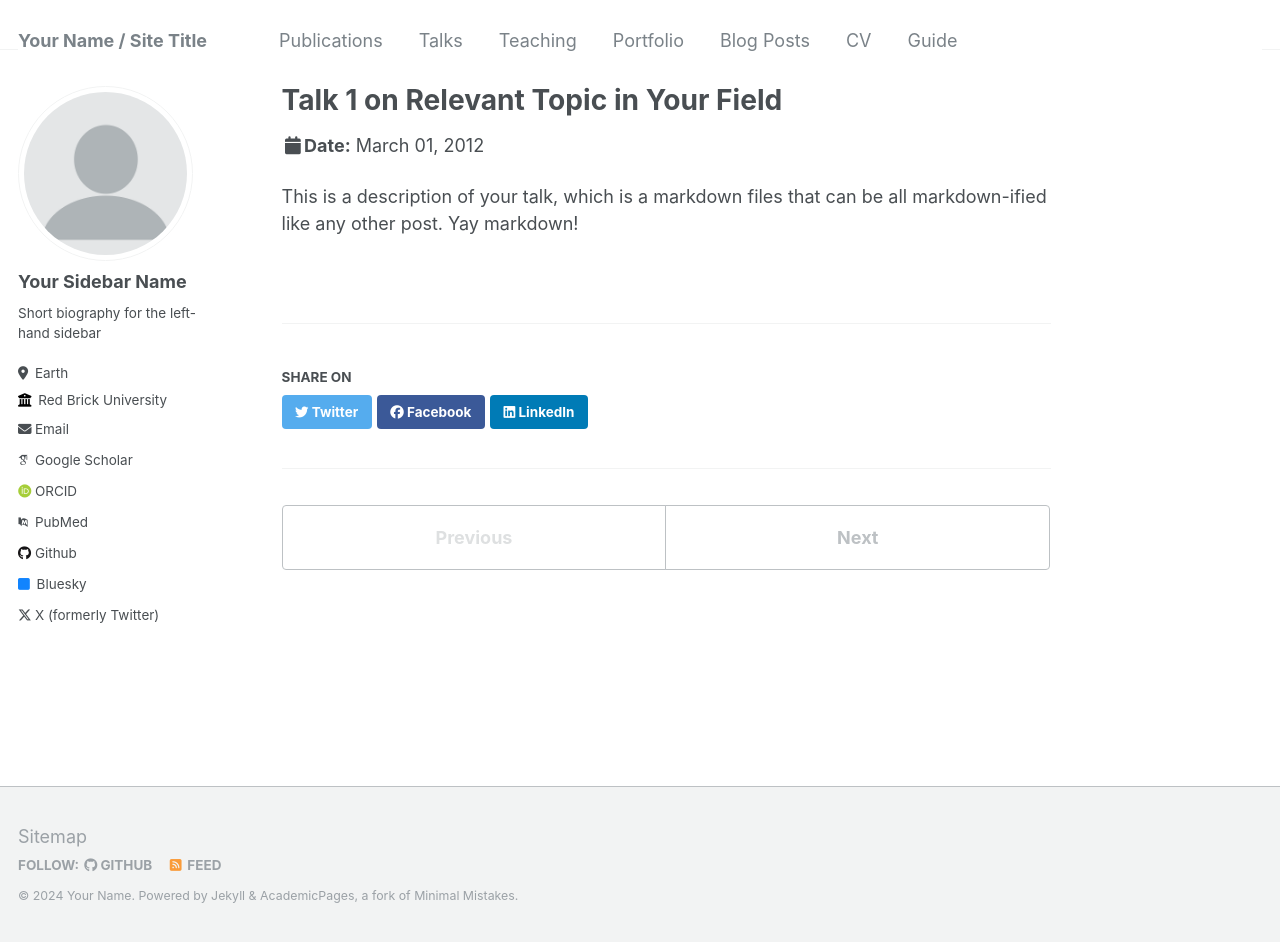
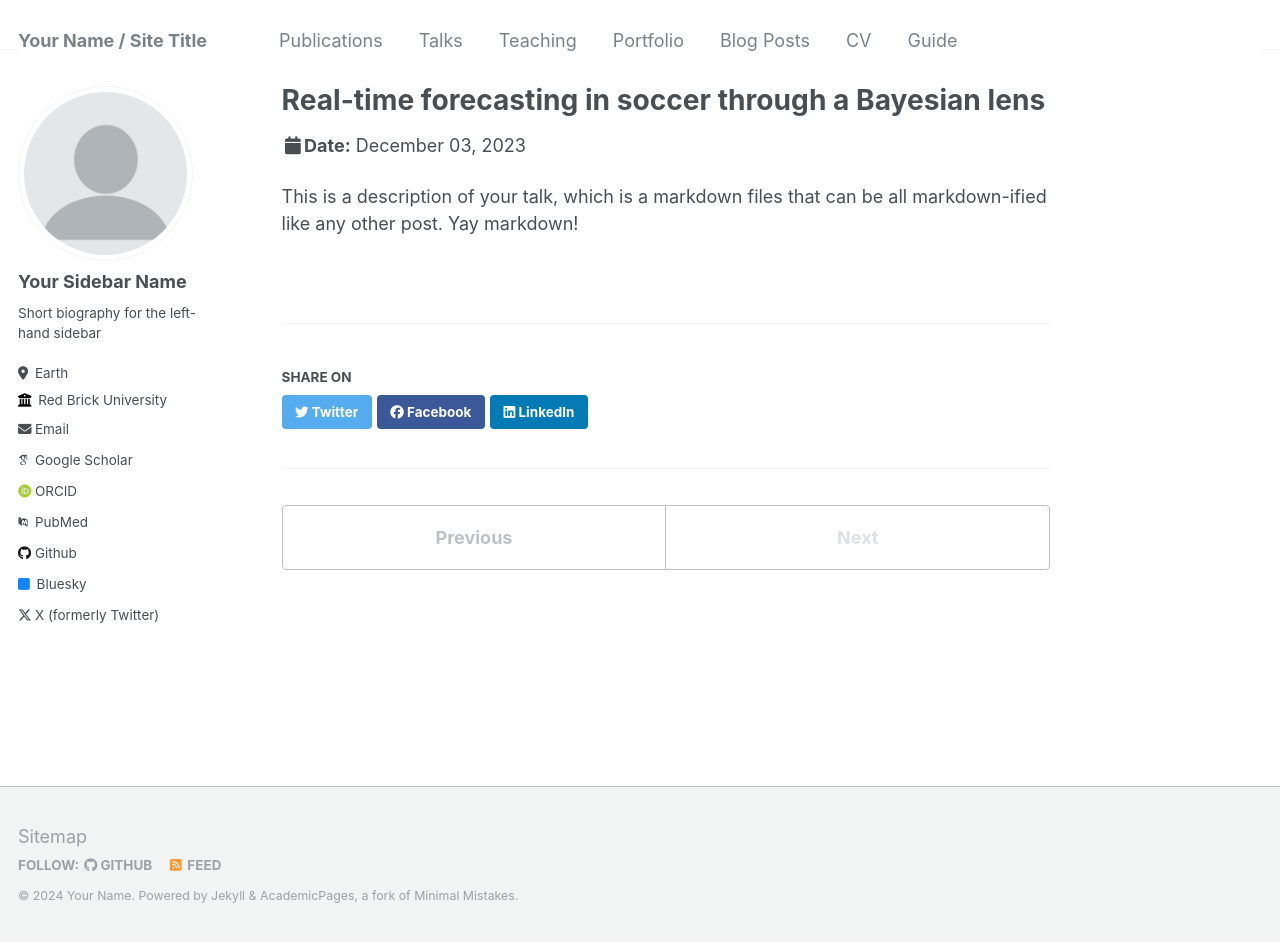
Before and after one commit to ChinmayD97/chinmayd97.github.io, a Jekyll site: the page built from _talks/2012-03-01-talk-1.md, in a window 1280 px wide and 942 px high. Built offline with Jekyll 4.4.1, drawn with Linux system fonts in a browser that asks for light colours; some web fonts are replaced.

Commit message:
Update 2012-03-01-talk-1.md

```diff
--- a/_talks/2012-03-01-talk-1.md
+++ b/_talks/2012-03-01-talk-1.md
@@ -1,11 +1,11 @@
 ---
-title: "Talk 1 on Relevant Topic in Your Field"
+title: "Real-time forecasting in soccer through a Bayesian lens"
 collection: talks
 type: "Talk"
 permalink: /talks/2012-03-01-talk-1
-venue: "UC San Francisco, Department of Testing"
-date: 2012-03-01
-location: "San Francisco, California"
+venue: "Indian Insitute of Management Lucknow"
+date: 2023-12-03
+location: "Lucknow, India"
 ---
 
 This is a description of your talk, which is a markdown files that can be all markdown-ified like any other post. Yay markdown!
```
